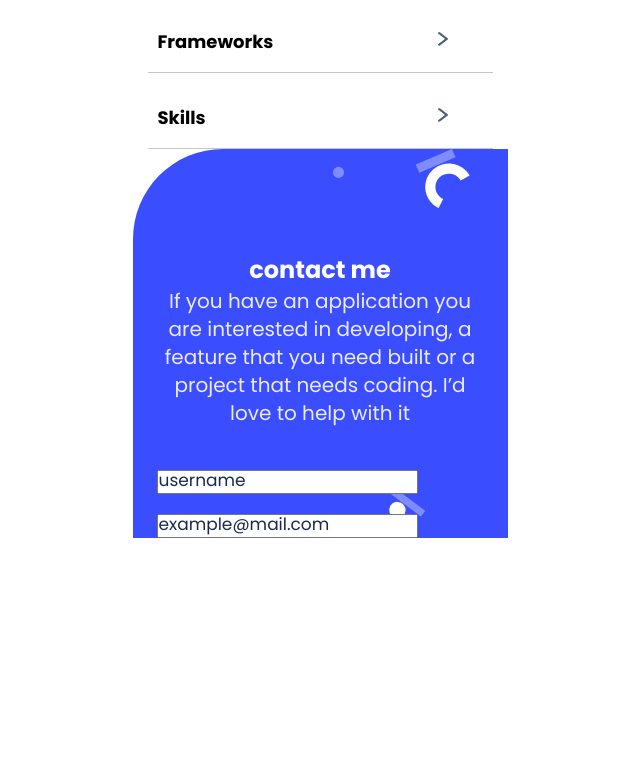
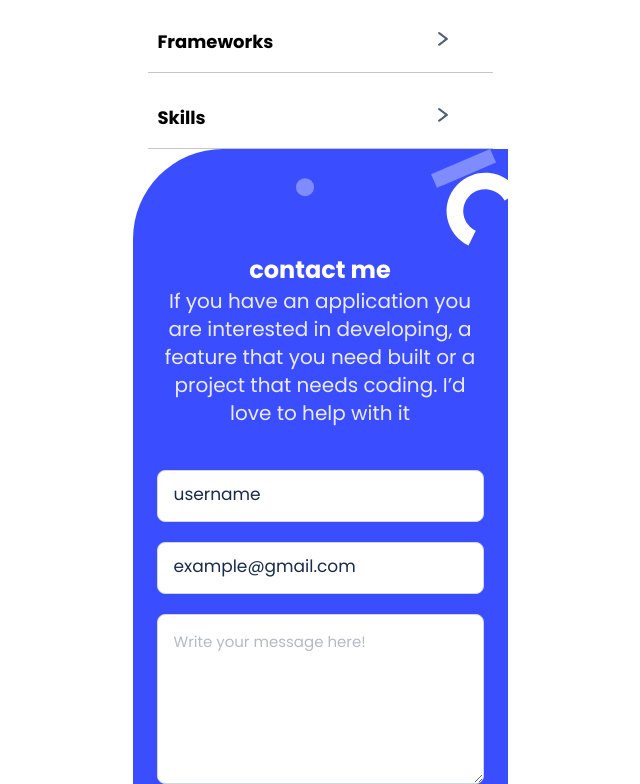
Before and after one commit to kamranahmad123/My_Portfolio_Project, a website: page index.html in a window 1280 px wide. Shown: the part 4585-5369 px from the top of the page, without its empty margins (320-960 px from the left). Before the commit the page ends 5123 px from the top, so only its background shows below. Drawn offline with Linux system fonts and the light colour scheme.

Commit message:
add message input

```diff
--- a/index.html
+++ b/index.html
@@ -210,9 +210,12 @@
         <label for="username">
           <input type="text" name="username" id="username" maxlength="30" placeholder="username" required>
         </label>
-
         <label for="email">
-          <input type="email" name="email" id="email" placeholder="example@mail.com" required>
+          <input type="email" name="email" id="email" placeholder="example@gmail.com" required>
+        </label>
+        <label for="message">
+          <textarea name="message" id="message" rows="5" maxlength="500" placeholder="Write your message here!"
+            required></textarea>
         </label>
     </footer>
   </main>
--- a/stylesheet.css
+++ b/stylesheet.css
@@ -260,7 +260,7 @@ nav {
   padding: 6.4375rem 1.5rem 0 1.5rem;
   border-top-left-radius: 90px;
   background: #3b4eff;
-  background-image: url(../images/contact-form-shapes-mobile.svg);
+  background-image: url(../Images/contact-form-shapes-mobile.svg);
   background-repeat: no-repeat;
   background-position: top right;
   background-size: 62% 96%;
@@ -297,3 +297,23 @@ nav {
   line-height: 1.25rem;
   font-weight: 400;
 }
+
+.contact-form label textarea::placeholder {
+  font-size: 0.9375rem;
+  font-weight: 400;
+  color: #b3bac5;
+}
+
+.contact-form label textarea {
+  height: 10.625rem;
+}
+
+.contact-form label input,
+.contact-form label textarea {
+  width: 100%;
+  padding: 0.9375rem 2.375rem 0.9375rem 1rem;
+  background: #fff;
+  color: #172b4d;
+  border-radius: 8px;
+  border: 1px solid #cfd8dc;
+}
```
